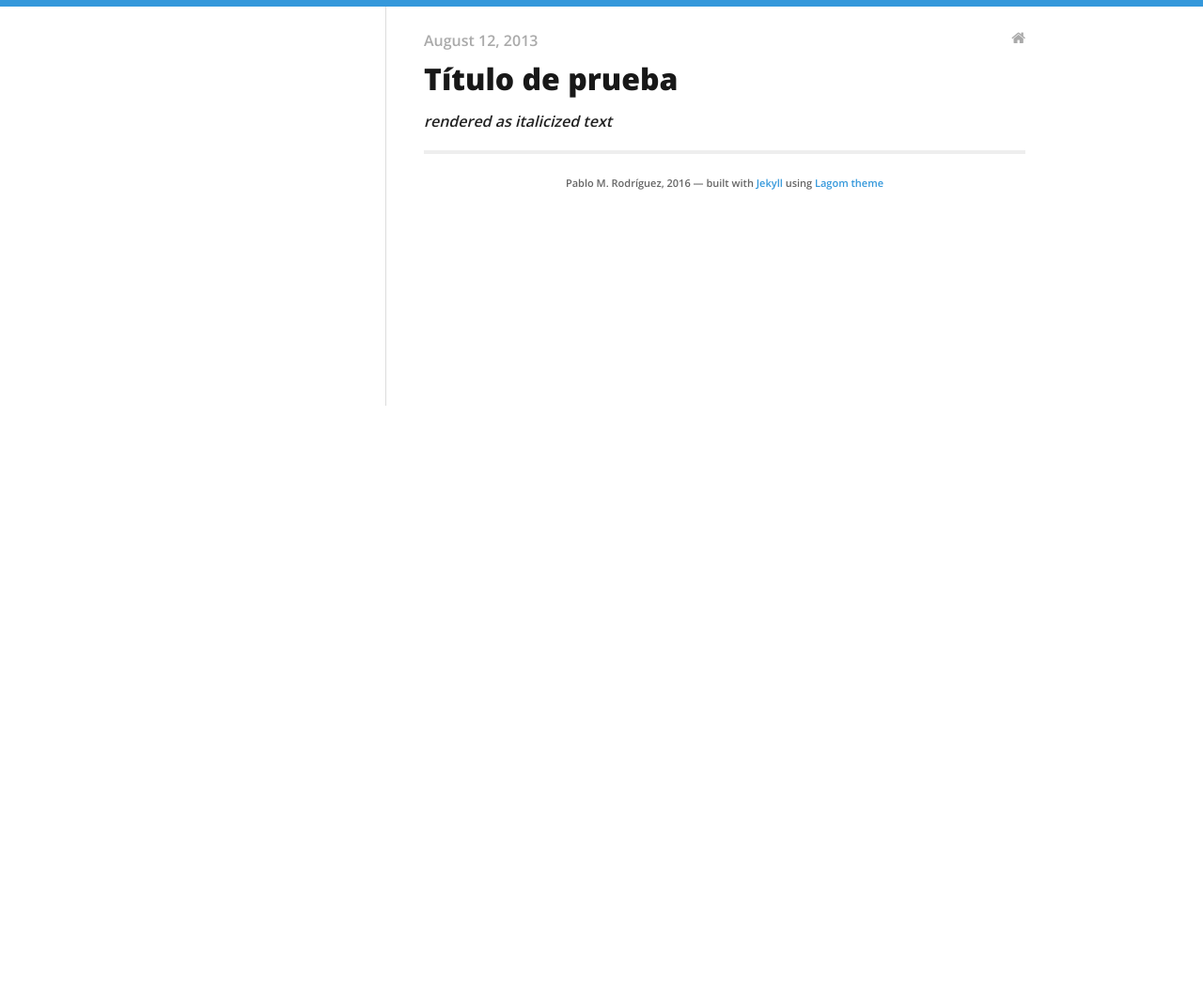
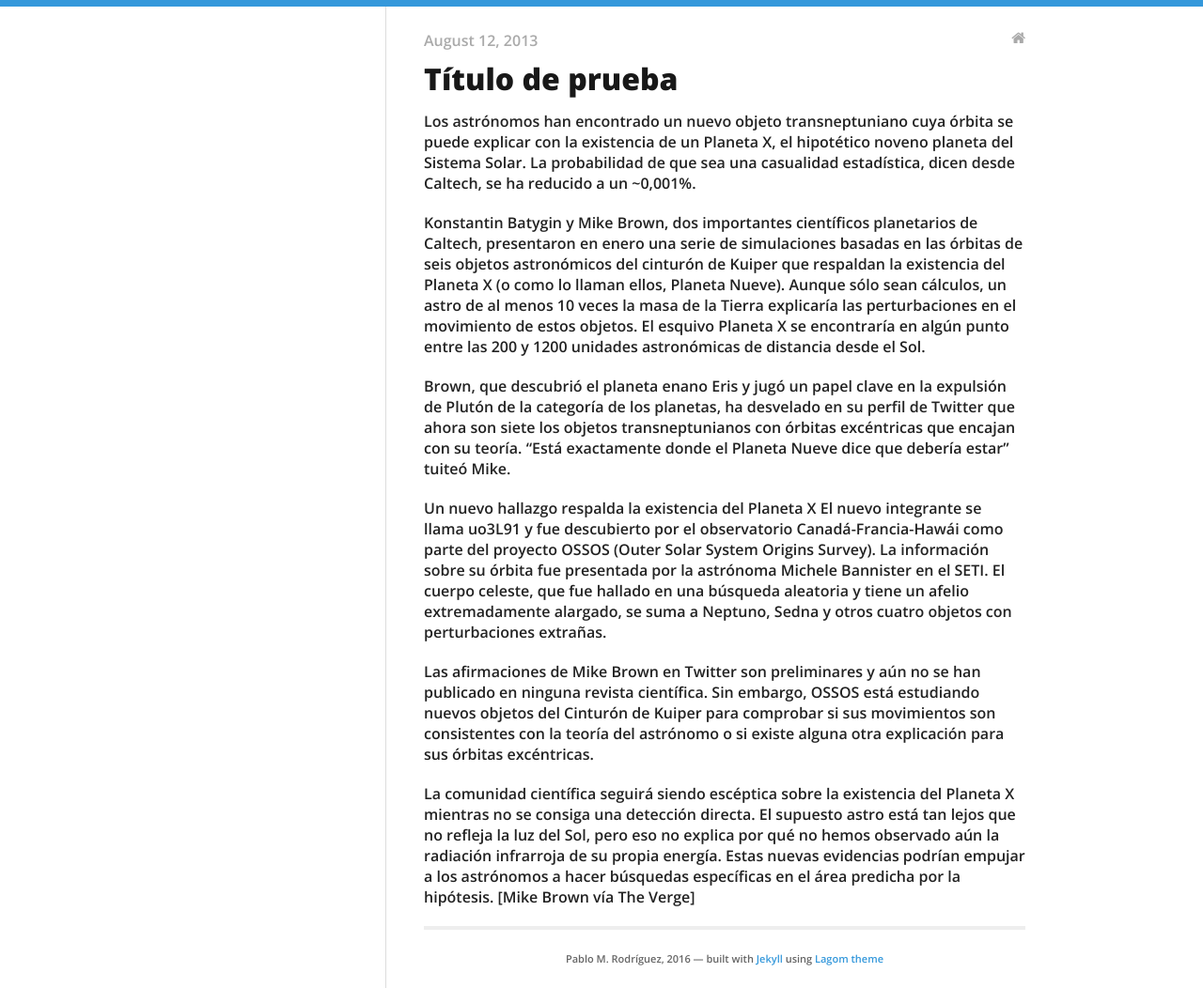
Before and after one commit to fearofcrime/fearofcrime.github.io, a Jekyll site: the page built from _posts/2013-08-12-another-sample.md, in a window 1280 px wide. Shown: the whole page at 94% size. Built offline with Jekyll 4.4.1, drawn with Linux system fonts in a browser that asks for light colours; nearby versions of some CDN libraries; before the commit the page ends 907 px from its top, so only the background shows below that.

Commit message:
Update 2013-08-12-another-sample.md

```diff
--- a/_posts/2013-08-12-another-sample.md
+++ b/_posts/2013-08-12-another-sample.md
@@ -5,4 +5,17 @@ categories:
 - blog
 ---
 
-_rendered as italicized text_
+Los astrónomos han encontrado un nuevo objeto transneptuniano cuya órbita se puede explicar con la existencia de un Planeta X, el hipotético noveno planeta del Sistema Solar. La probabilidad de que sea una casualidad estadística, dicen desde Caltech, se ha reducido a un ~0,001%.
+
+
+
+Konstantin Batygin y Mike Brown, dos importantes científicos planetarios de Caltech, presentaron en enero una serie de simulaciones basadas en las órbitas de seis objetos astronómicos del cinturón de Kuiper que respaldan la existencia del Planeta X (o como lo llaman ellos, Planeta Nueve). Aunque sólo sean cálculos, un astro de al menos 10 veces la masa de la Tierra explicaría las perturbaciones en el movimiento de estos objetos. El esquivo Planeta X se encontraría en algún punto entre las 200 y 1200 unidades astronómicas de distancia desde el Sol.
+
+Brown, que descubrió el planeta enano Eris y jugó un papel clave en la expulsión de Plutón de la categoría de los planetas, ha desvelado en su perfil de Twitter que ahora son siete los objetos transneptunianos con órbitas excéntricas que encajan con su teoría. “Está exactamente donde el Planeta Nueve dice que debería estar” tuiteó Mike.
+
+Un nuevo hallazgo respalda la existencia del Planeta X
+El nuevo integrante se llama uo3L91 y fue descubierto por el observatorio Canadá-Francia-Hawái como parte del proyecto OSSOS (Outer Solar System Origins Survey). La información sobre su órbita fue presentada por la astrónoma Michele Bannister en el SETI. El cuerpo celeste, que fue hallado en una búsqueda aleatoria y tiene un afelio extremadamente alargado, se suma a Neptuno, Sedna y otros cuatro objetos con perturbaciones extrañas.
+
+Las afirmaciones de Mike Brown en Twitter son preliminares y aún no se han publicado en ninguna revista científica. Sin embargo, OSSOS está estudiando nuevos objetos del Cinturón de Kuiper para comprobar si sus movimientos son consistentes con la teoría del astrónomo o si existe alguna otra explicación para sus órbitas excéntricas.
+
+La comunidad científica seguirá siendo escéptica sobre la existencia del Planeta X mientras no se consiga una detección directa. El supuesto astro está tan lejos que no refleja la luz del Sol, pero eso no explica por qué no hemos observado aún la radiación infrarroja de su propia energía. Estas nuevas evidencias podrían empujar a los astrónomos a hacer búsquedas específicas en el área predicha por la hipótesis. [Mike Brown vía The Verge]
```
